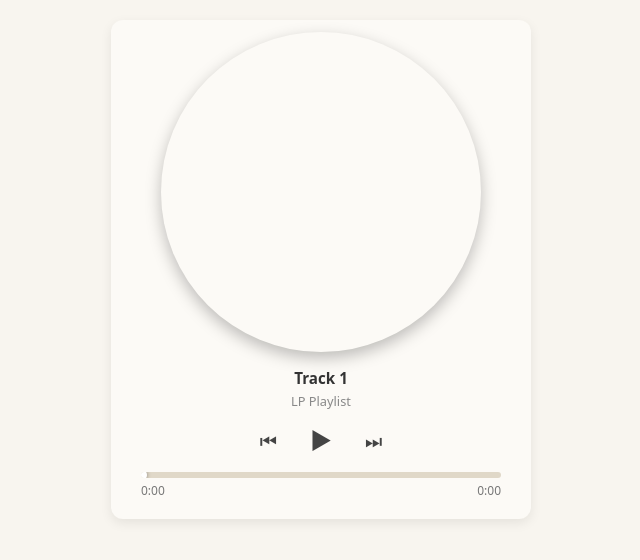
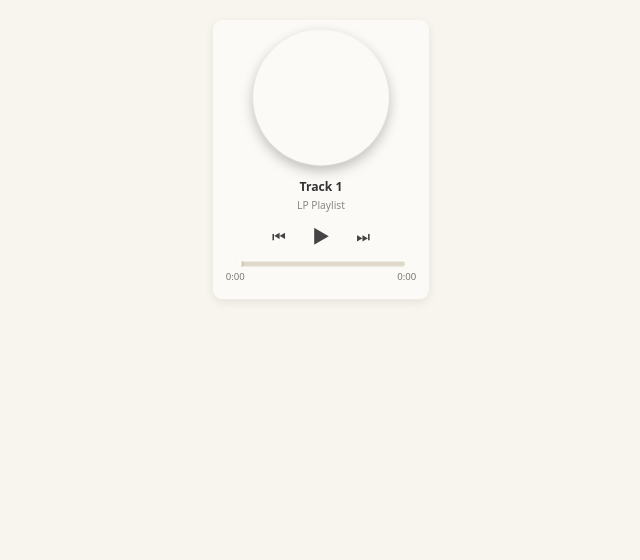
Before and after one commit to wisek4110-byte/lp-turntable_notion, a plain HTML site: page index.html in a window 1280 px wide. Shown: the whole page, without its empty margins (319-959 px from the left). Drawn offline with Linux system fonts and the light colour scheme.

Commit message:
Update index.html

```diff
--- a/index.html
+++ b/index.html
@@ -16,7 +16,7 @@
     /* 전체 컨테이너 (노션 블록 폭에 맞춰 반응) */
     .lp-container {
       width: 100%;
-      max-width: 420px;
+      max-width: 270px;
       margin: 20px auto;
       padding: 12px 16px 20px;
       box-sizing: border-box;
@@ -25,13 +25,13 @@
       box-shadow: 0 4px 12px rgba(0,0,0,0.08);
 
       /* 🔽 추가: 전체 축소 */
-      transform: scale(1);
+      transform: scale(0.8);
       transform-origin: top center;
     }
 
     .lp-disc-wrapper {
       width: 100%;
-      max-width: 320px;
+      max-width: 170px;
       aspect-ratio: 1 / 1;
       margin: 0 auto 16px;
       display: flex;
@@ -120,7 +120,7 @@
 
     .progress-container {
       width: 100%;
-      max-width: 360px;
+      max-width: 210px;
       margin: 0 auto 4px;
     }
 
```
